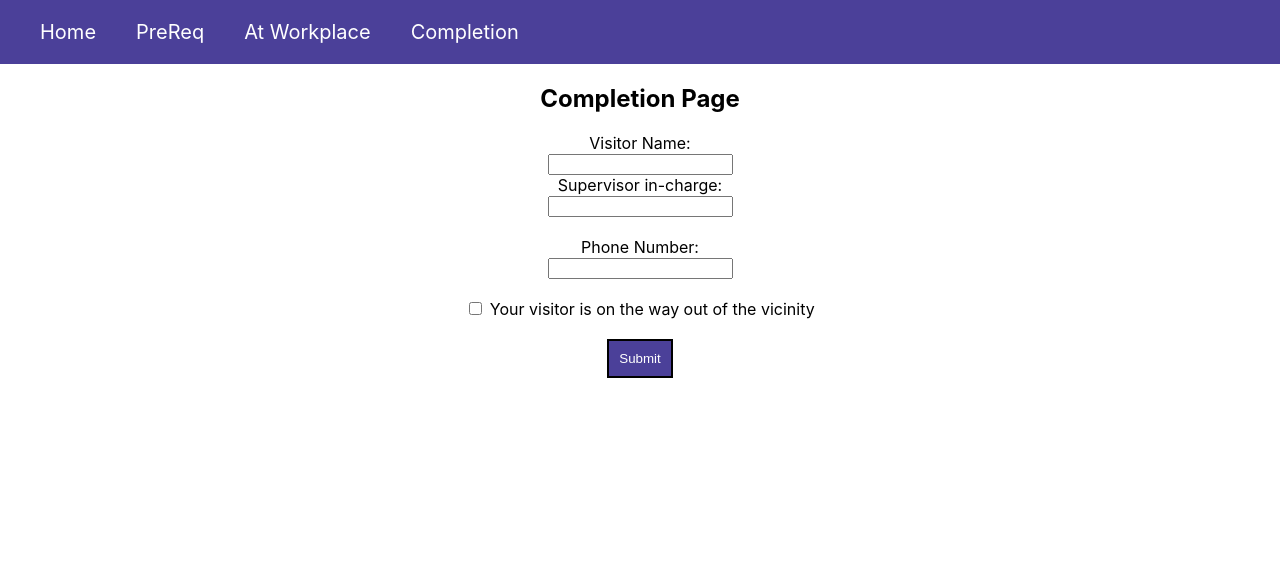
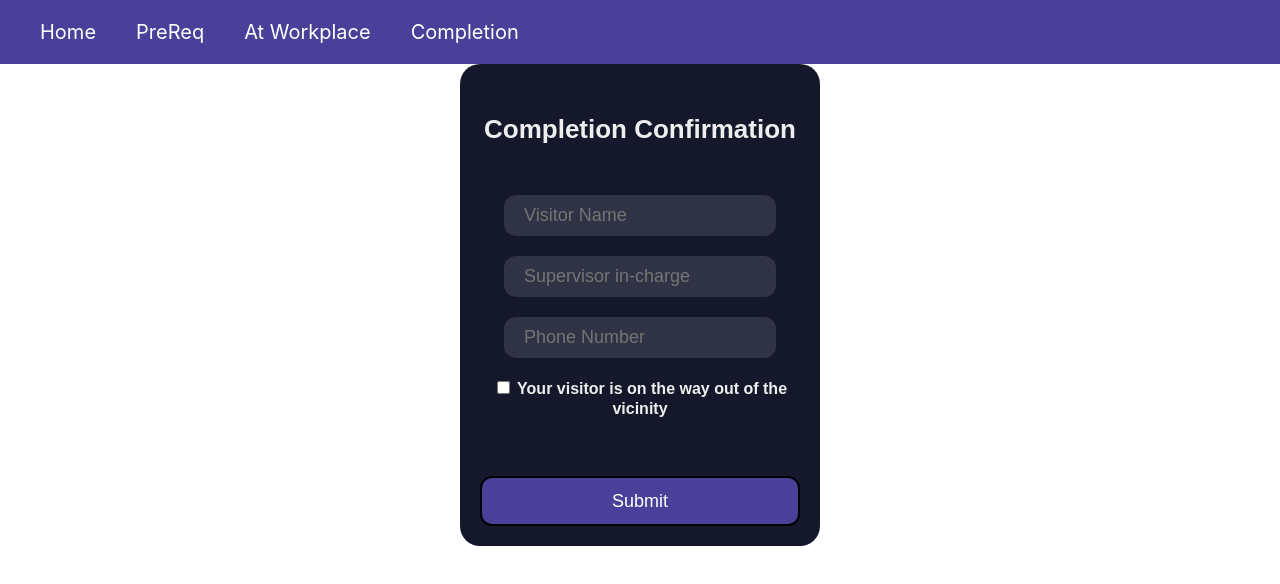
Before and after one commit to erickch123/psa-hackathon, a React (Create React App) app: page /Completion in a window 1280 px wide. Shown: the top 584 px of the page. Built offline with nearby package versions, Linux system fonts and the light colour scheme.

Commit message:
change Ui

```diff
--- a/src/index.css
+++ b/src/index.css
@@ -27,3 +27,67 @@ code {
   background: black;
   width: 100%;
 }
+.form {
+  background-color: #15172b;
+  display: inline-block;
+  border-radius: 20px;
+  /* height: 500px; */
+  padding: 20px;
+  width: 320px;
+  margin-top:  px;
+}
+.placeholder {
+  color: #65657b;
+  /* font-family: sans-serif; */
+  left: 20px;
+  line-height: 14px;
+  pointer-events: none;
+  position: absolute;
+  transform-origin: 0 50%;
+  transition: transform 200ms, color 200ms;
+  top: 20px;
+
+}
+.title {
+  color: #eee;
+  font-family: sans-serif;
+  font-size: 26px;
+  font-weight: 600;
+  margin-top: 30px;
+  margin-bottom :30px;
+}
+.submit {
+  background-color: #08d;
+  border-radius: 12px;
+  border: 0;
+  box-sizing: border-box;
+  color: #eee;
+  cursor: pointer;
+  font-size: 18px;
+  height: 50px;
+  margin-top: 38px;
+  outline: 0;
+  text-align: center;
+  width: 100%;
+
+}
+.input {
+  background-color: #303245;
+  border-radius: 12px;
+  border: 0;
+  box-sizing: border-box;
+  color: #eee;
+  font-size: 18px;
+  font-weight:600px;
+  height: 100%;
+  outline: 0;
+  padding: 10px 20px 10px 20px;
+}
+.endbox {
+  color: #eee;
+  font-family: sans-serif;
+  font-size: 16px;
+  font-weight: 600;
+  margin-top: 30px;
+  margin-bottom :30px;
+}
--- a/src/pages/Completion.js
+++ b/src/pages/Completion.js
@@ -29,33 +29,40 @@ export default function Completion() {
   }
   return (
     <section>
-      <h1>Completion Page</h1>
+      <div class = "form">
+            <div class ="title">
+                Completion Confirmation
+            </div>
       <form onSubmit={onSubmit}>
-        <label for="visitor">Visitor Name:</label><br></br>
-        <input
+        <label class="placeholder"for="visitor"></label><br></br>
+        <input class="input"
           type="text"
           id="visitor"
           name="visitor"
           value={form.Name}
+          placeholder = "Visitor Name"
           onChange={(e) => updateForm({ Name: e.target.value })}></input><br></br>
-        <label for="sup">Supervisor in-charge:</label><br></br>
-        <input
+        <label class="placeholder"for="sup"></label><br></br>
+        <input class="input"
           type="text"
           id="sup"
           name="sup"
+          placeholder="Supervisor in-charge"
           value={form.PSA_supervisor}
-          onChange={(e) => updateForm({ PSA_supervisor: e.target.value })} ></input><br></br><br></br>
-        <label for="phone">Phone Number:</label><br></br>
-        <input
+          onChange={(e) => updateForm({ PSA_supervisor: e.target.value })} ></input><br></br>
+        <label class="placeholder" for="phone"></label><br></br>
+        <input class="input"
           type="text"
           id="phone"
           name="phone"
+          placeholder="Phone Number"
           value={form.Phone_Number}
           onChange={(e) => updateForm({ Phone_Number: e.target.value })} ></input><br></br><br></br>
         <input type="checkbox" id="visitorout" name="visitorout" value="otw"></input>
-        <label for="visitorout"> Your visitor is on the way out of the vicinity</label><br></br><br></br>
-        <input id="submitbutton" type="submit" value="Submit"></input>
+        <label class ="endbox" for="visitorout" > Your visitor is on the way out of the vicinity</label><br></br><br></br>
+        <input id="submitbutton" class = "submit" type="submit" value="Submit"></input>
       </form>
+      </div>
     </section>
   );
 }
--- a/src/pages/PrereqEntry.js
+++ b/src/pages/PrereqEntry.js
@@ -52,11 +52,14 @@ export default function PrereqEntry() {
     //To emptied the form after submission
     return (
         <section>
-            <h1>Prereq Page</h1>
-            <h2>Form</h2>
+           <div class = "form">
+            <div class ="title">
+                Prereq Page Form
+            </div>
             <form onSubmit={onSubmit}>
-                <label for="date">Date:</label><br></br>
+                <label class="placeholder" for="date"></label><br></br>
                 <input
+                    class="input"
                     type="text"
                     id="date"
                     placeholder="YYYY-MM-DD"
@@ -64,79 +67,96 @@ export default function PrereqEntry() {
                     value={form.Date}
                     onChange={(e) => updateForm({ Date: e.target.value })}
                 ></input><br></br>
-                <label for="fname">Name:</label><br></br>
+                <label class="placeholder" for="fname"></label><br></br>
                 <input
+                    class="input"
                     type="text"
                     id="fname"
+                    placeholder="Name"
                     name="fname"
                     value={form.Name}
                     onChange={(e) => updateForm({ Name: e.target.value })}
                 ></input><br></br>
-                <label for="cmpy">Company:</label><br></br>
+                <label class="placeholder"  for="cmpy"></label><br></br>
                 <input
+                    class="input"
                     type="text"
                     id="cmpy"
+                    placeholder="Company"
                     name="cmpy"
                     value={form.Company}
                     onChange={(e) => updateForm({ Company: e.target.value })}></input><br></br>
-                <label for="purpose">Purpose:</label><br></br>
+                <label class="placeholder" for="purpose"></label><br></br>
                 <input
+                    class="input"
                     type="text"
                     id="purpose"
+                    placeholder="Purpose"
                     name="purpose"
                     value={form.Purpose}
                     onChange={(e) => updateForm({ Purpose: e.target.value })}></input><br></br>
-                <label for="arrtime">Scheduled Arrival Time:</label><br></br>
+                <label class="placeholder" for="arrtime"></label><br></br>
                 <input
+                    class="input"
                     type="text"
                     id="arrtime"
+                    placeholder="Scheduled Arrival Time"
                     name="arrtime"
                     value={form.Scheduled_Arrival_Time}
                     onChange={(e) => updateForm({ Scheduled_Arrival_Time: e.target.value })}></input><br></br>
-                <label for="deptime">Scheduled Departure Time:</label><br></br>
+                <label class="placeholder" for="deptime"></label><br></br>
                 <input
+                class="input"
                     type="text"
                     id="deptime"
                     name="deptime"
+                    placeholder="Scheduled Departure Time"
                     value={form.Scheduled_Departure_Time}
                     onChange={(e) => updateForm({ Scheduled_Departure_Time: e.target.value })}
                 ></input><br></br>
-                <label for="phonenum">Phone Number:</label><br></br>
+                <label class="placeholder" for="phonenum"></label><br></br>
                 <input
+                    class="input"
+                    placeholder="Phone Number"
                     type="text"
                     id="phonenum"
                     name="phonenum"
                     value={form.Phone_Number}
                     onChange={(e) => updateForm({ Phone_Number: e.target.value })}></input><br></br>
-                <label for="PSAsup">PSA Supervisor:</label><br></br>
+                <label class="placeholder" for="PSAsup"></label><br></br>
                 <input
+                    class="input"
                     type="text"
                     id="PSAsup"
                     name="PSAsup"
+                    placeholder="PSA Supervisor"
                     value={form.PSA_supervisor}
                     onChange={(e) => updateForm({ PSA_supervisor: e.target.value })}
                 ></input><br></br>
-                <label for="loc">Location:</label><br></br>
-                <input
+                <label class="placeholder" for="loc"></label><br></br>
+                <input class="input"
                     type="text"
                     id="loc"
+                    placeholder="Location"
                     name="loc"
                     value={form.Location}
                     onChange={(e) => updateForm({ Location: e.target.value })}>
                 </input><br></br>
-                <label for="ppl">Number of People:</label><br></br>
-                < input
+                <label class="placeholder"for="ppl"></label><br></br>
+                < input class="input"
                     type="text"
                     id="ppl"
                     name="ppl"
+                    placeholder="Number of People"
                     value={form.Number_of_People}
                     onChange={(e) => updateForm({ Number_of_People: e.target.value })}
                 ></input><br></br><br></br>
-                <input
+                <input class="input"
                     id="submitbutton"
                     type="submit"
                     value="Submit"></input>
             </form>
+            </div>
         </section>
     );
 }
--- a/src/pages/Workplace.js
+++ b/src/pages/Workplace.js
@@ -58,46 +58,60 @@ export default function Workplace() {
     }
     return (
         <section>
-            <h1>Workplace Page</h1>
+            <div class="form">
+                <div class="title">
+                    Workplace Completion Approval
+                </div>
                 <form onSubmit={onSubmit}>
-                <label for="visitor">Visitor Name:</label><br></br>
+                    <label class="placeholder" for="visitor"></label><br></br>
                     <input
+                        class="input"
                         type="text"
                         id="visitor"
                         name="visitor"
+                        placeholder="Visitor Name"
                         value={form.Name}
                         onChange={(e) => updateForm({ Name: e.target.value })}
                     ></input><br></br>
-                <label for="com">Company:</label><br></br>
+                    <label class="placeholder" for="com"></label><br></br>
                     <input
+                        class="input"
                         type="text"
                         id="com"
                         name="com"
+                        placeholder="Company"
                         value={form.Company}
                         onChange={(e) => updateForm({ Company: e.target.value })}
                     ></input><br></br>
-                <label for="phoneno">Phone number:</label><br></br>
+                    <label class="placeholder" for="phoneno"></label><br></br>
                     <input
+                        class="input"
                         type="text"
                         id="phoneno"
                         name="phoneno"
+                        placeholder="Phone number"
                         value={form.Phone_Number}
                         onChange={(e) => updateForm({ Phone_Number: e.target.value })}
                     ></input><br></br>
-                <label for="sup">Supervisor in-charge:</label><br></br>
+                    <label class="placeholder" for="sup"></label><br></br>
                     <input
+                        class="input"
                         type="text"
                         id="sup"
                         name="sup"
+                        placeholder="Supervisor in-charge"
                         value={form.PSA_supervisor}
                         onChange={(e) => updateForm({ PSA_supervisor: e.target.value })}
                     ></input><br></br><br></br>
                     <input
+                        class="input"
                         id="submitbutton"
                         type="submit"
                         value="Submit"
                     ></input>
                 </form>
+            </div>
+
 
 
         </section>
```
Lines whose indentation alone changed are shown as unchanged.
